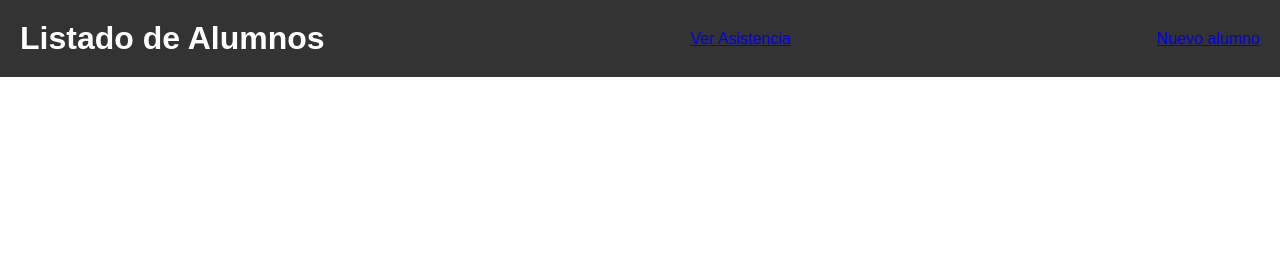
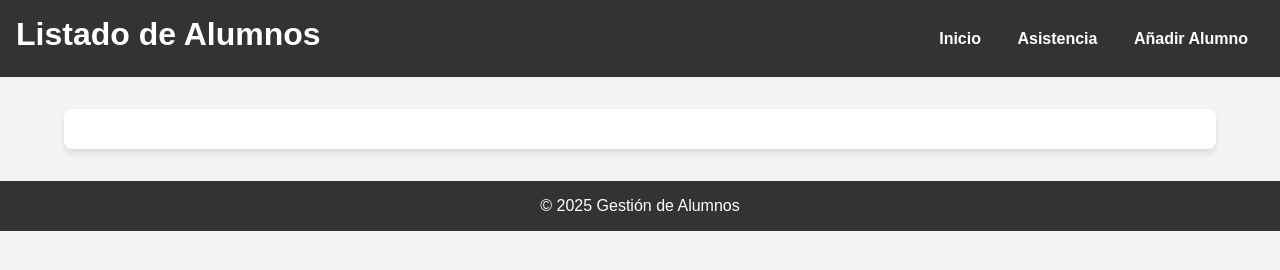
Before and after one commit to SaraItCode/Alumnos, a website: page public/index.html in a window 1280 px wide. Drawn offline with Linux system fonts and the light colour scheme; no server answers.

Commit message:
Changes styles. boton asistencia ok

```diff
--- a/data/alumnos.json
+++ b/data/alumnos.json
@@ -27,6 +27,6 @@
     "id": 1737024316029,
     "name": "Maria",
     "photo": "./images/spiderman.png",
-    "details": "Usuario introducido con el formulario"
+    "description": "Usuario introducido con el formulario"
   }
 ]
--- a/public/add_alumno.js
+++ b/public/add_alumno.js
@@ -5,7 +5,7 @@ document.getElementById('add-alumno-form').addEventListener('submit', async (e)
       id: Date.now(), // Genera el id en funcion de la hora actual
       name: formData.get('name'),
       photo: formData.get('photo').name, // Enviar nombre del archivo para simplificar
-      details: formData.get('details'),
+      description: formData.get('details'),
     };
 
     await fetch('/api/new', {
--- a/public/app.js
+++ b/public/app.js
@@ -1,6 +1,17 @@
 //import alumnos from './api/alumnos.json' assert { type: 'json' };
 const alumnosList = document.getElementById('alumnos-list');
 
+function marcarAsistencia(id) {
+  console.log(`MArcar asistencia ${id}`);
+  let asistencia = JSON.parse(localStorage.getItem('asistencia')) || [];
+  if (!asistencia.includes(id)) {
+    asistencia.push(id);
+    localStorage.setItem('asistencia', JSON.stringify(asistencia));
+    alert('Asistencia marcada');
+  } else {
+    alert('Este alumno ya está en la lista de asistencia');
+  }
+}
 async function cargarAlumnos() {
   const response = await fetch('/api/alumnos');
 
@@ -10,30 +21,25 @@ async function cargarAlumnos() {
   alumnos.forEach((alumno) => {
     const alumnoCard = document.createElement('div');
     alumnoCard.classList.add('alumno-card');
+    console.log(alumno.id);
+    console.log((alumno.id));
     alumnoCard.innerHTML = `
-      <img src="${alumno.photo}" alt="${alumno.name}">
+      <img class="image_profile" src="${alumno.photo}" alt="${alumno.name}">
       <h2>${alumno.name}</h2>
       <a href="detail.html?id=${alumno.id}">Ver Detalle</a>
-
-      <button onclick="marcarAsistencia(${alumno.id})">Marcar Asistencia</button>
+      <button id="asistencia-${alumno.id}">Marcar Asistencia</button>
     `;
      // <button onclick="verDetalle(${alumno.id})">Ver Detalle</button>
     alumnosList.appendChild(alumnoCard);
+    console.log(alumnoCard)
+    // Asignar evento al botón
+    const boton = document.getElementById(`asistencia-${alumno.id}`);
+    boton.addEventListener("click", () => marcarAsistencia(alumno.id));
+
   });
 }
 
 cargarAlumnos();
-
-  function marcarAsistencia(id) {
-    let asistencia = JSON.parse(localStorage.getItem('asistencia')) || [];
-    if (!asistencia.includes(id)) {
-      asistencia.push(id);
-      localStorage.setItem('asistencia', JSON.stringify(asistencia));
-      alert('Asistencia marcada');
-    } else {
-      alert('Este alumno ya está en la lista de asistencia');
-    }
-  }
 
 async function cargarAsistencia() {
   const asistencia = JSON.parse(localStorage.getItem('asistencia')) || [];
--- a/public/detail.js
+++ b/public/detail.js
@@ -23,7 +23,7 @@ async function cargarDetalleAlumno() {
     const alumnos = await response.json();
 
     // Buscar el alumno por ID
-    const alumno = alumnos.find((al) => al.id === id);
+    const alumno = alumnos.find((al) => al.id == id);
 
     if (!alumno) {
       detalleContainer.innerHTML = '<p>Error: Alumno no encontrado.</p>';
@@ -32,7 +32,7 @@ async function cargarDetalleAlumno() {
 
     // Renderizar los detalles del alumno
     detalleContainer.innerHTML = `
-      <img src="${alumno.foto}" alt="Foto de ${alumno.name}">
+      <img src="${alumno.photo}" alt="Foto de ${alumno.name}">
       <h2>${alumno.name}</h2>
       <p><strong>Edad:</strong> ${alumno.age}</p>
       <p><strong>Email:</strong> ${alumno.email}</p>
--- a/public/detail_style.css
+++ b/public/detail_style.css
@@ -7,18 +7,24 @@
 
 body {
   font-family: Arial, sans-serif;
+  margin: 0;
+  padding: 0;
   background-color: #f3f4f6;
   color: #333;
 }
 
 header {
-  background-color: #007acc;
-  color: white;
+  background-color: #333;
+  color: #fff;
   padding: 1rem;
   text-align: center;
+  display: flex;
+  justify-content: space-between;
+  align-items: center;
 }
 
 header h1 {
+  margin: 0;
   margin-bottom: 0.5rem;
 }
 
@@ -34,9 +40,9 @@ nav a:hover {
 }
 
 main {
-  max-width: 800px;
+  max-width: 90%;
   margin: 2rem auto;
-  padding: 1rem;
+  padding: 0.5rem;
   background: white;
   border-radius: 8px;
   box-shadow: 0 4px 6px rgba(0, 0, 0, 0.1);
@@ -70,6 +76,6 @@ footer {
   text-align: center;
   padding: 1rem;
   margin-top: 2rem;
-  background: #007acc;
+  background: #333;
   color: white;
 }
--- a/public/index.html
+++ b/public/index.html
@@ -9,10 +9,16 @@
 <body>
   <header>
     <h1>Listado de Alumnos</h1>
-    <a href="asistencia.html" id="asistencia-icon">Ver Asistencia</a>
-    <a href="form.html" id="form-icon">Nuevo alumno</a>
+    <nav>
+      <a href="index.html">Inicio</a>
+      <a href="asistencia.html">Asistencia</a>
+      <a href="form.html">Añadir Alumno</a>
+    </nav>
   </header>
   <main id="alumnos-list"></main>
+  <footer>
+    <p>© 2025 Gestión de Alumnos</p>
+  </footer>
   <script src="app.js" type="module"></script>
 </body>
 </html>
--- a/public/styles.css
+++ b/public/styles.css
@@ -1,14 +1,21 @@
 /* Estilos generales */
+* {
+    margin: 0;
+    padding: 0;
+    box-sizing: border-box;
+  }
 body {
     font-family: Arial, sans-serif;
     margin: 0;
     padding: 0;
+    background-color: #f3f4f6;
+    color: #333;
 }
 
 header {
     background-color: #333;
     color: #fff;
-    padding: 20px;
+    padding: 1rem;
     display: flex;
     justify-content: space-between;
     align-items: center;
@@ -16,6 +23,18 @@ header {
 
 header h1 {
     margin: 0;
+    margin-bottom: 0.5rem;
+}
+
+nav a {
+    color: white;
+    text-decoration: none;
+    margin: 0 1rem;
+    font-weight: bold;
+  }
+
+nav a:hover {
+    text-decoration: underline;
 }
 
 #cartIcon {
@@ -38,27 +57,39 @@ header h1 {
     padding: 5px;
 }
 
-#list {
+main {
+    max-width: 90%;
+    margin: 2rem auto;
+    padding: 0.2rem;
+    background: white;
+    border-radius: 8px;
+    box-shadow: 0 4px 6px rgba(0, 0, 0, 0.1);
+}
+
+#alumnos-list {
     display: flex;
     flex-wrap: wrap;
     gap: 20px;
     padding: 20px;
+    align-content: center;
+    justify-content: center;
 }
 
-/*.disco {
+.alumno-card {
     border: 1px solid #ccc;
     padding: 10px;
     width: 200px;
+    justify-items: center;
 }
-*/
-.disco button {
+
+.alumno-card button {
     background-color: #333;
     color: #fff;
     padding: 5px 10px;
     border: none;
     cursor: pointer;
 }
-.disco button:hover {
+.alumno-card button:hover {
     background-color: #15953e;
     color: #1f221f;
     padding: 5px 8px;
@@ -66,7 +97,11 @@ header h1 {
     cursor: pointer;
     font-weight: bolder;
 }
-
+.alumno-card a {
+    color:coral;
+    text-decoration-line: blink;
+    font-size: 2em;;
+}
 #cart {
     position: fixed;
     top: 50px;
@@ -124,3 +159,17 @@ table, th, td {
 .add_detail {
     margin-left: 100px;
 }
+
+.image_profile {
+    width: auto;
+    height: 200px;
+    border-radius: 50px;
+}
+
+footer {
+    text-align: center;
+    padding: 1rem;
+    margin-top: 2rem;
+    background: #333;
+    color: white;
+}
```
Lines whose indentation alone changed are shown as unchanged.
